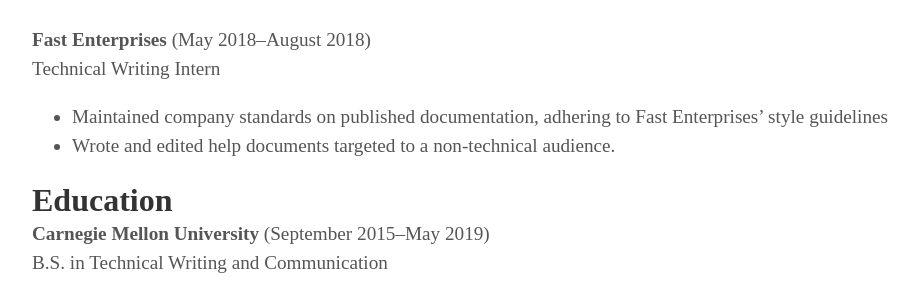
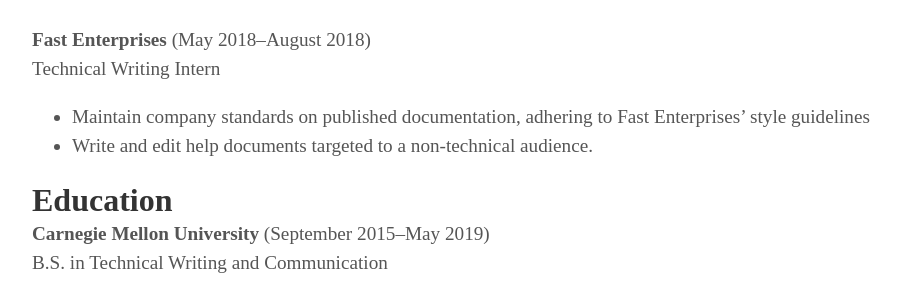
Before and after one commit to jamesfwheaton/jamesfwheaton.github.io, a Jekyll site: the page built from index.html, in a window 1280 px wide, cut to the strip 1560-1846 px from the top of the page. Shown: the whole strip, without its empty margins (128-1047 px from the left). Built offline with Jekyll 4.4.1, drawn with Linux system fonts in a browser that asks for light colours; some web fonts are replaced.

Commit message:
Update resume.html

```diff
--- a/_includes/resume.html
+++ b/_includes/resume.html
@@ -21,8 +21,8 @@
 	<b>Fast Enterprises</b> (May 2018–August 2018)<br>
 	Technical Writing Intern<br>
 	<ul>
-		<li>Maintained company standards on published documentation, adhering to Fast Enterprises’ style guidelines</li>
-		<li>Wrote and edited help documents targeted to a non-technical audience.</li>
+		<li>Maintain company standards on published documentation, adhering to Fast Enterprises’ style guidelines</li>
+		<li>Write and edit help documents targeted to a non-technical audience.</li>
 	</ul>
 	<h2>Education</h2>
 	<b>Carnegie Mellon University</b> (September 2015–May 2019)<br>
```
